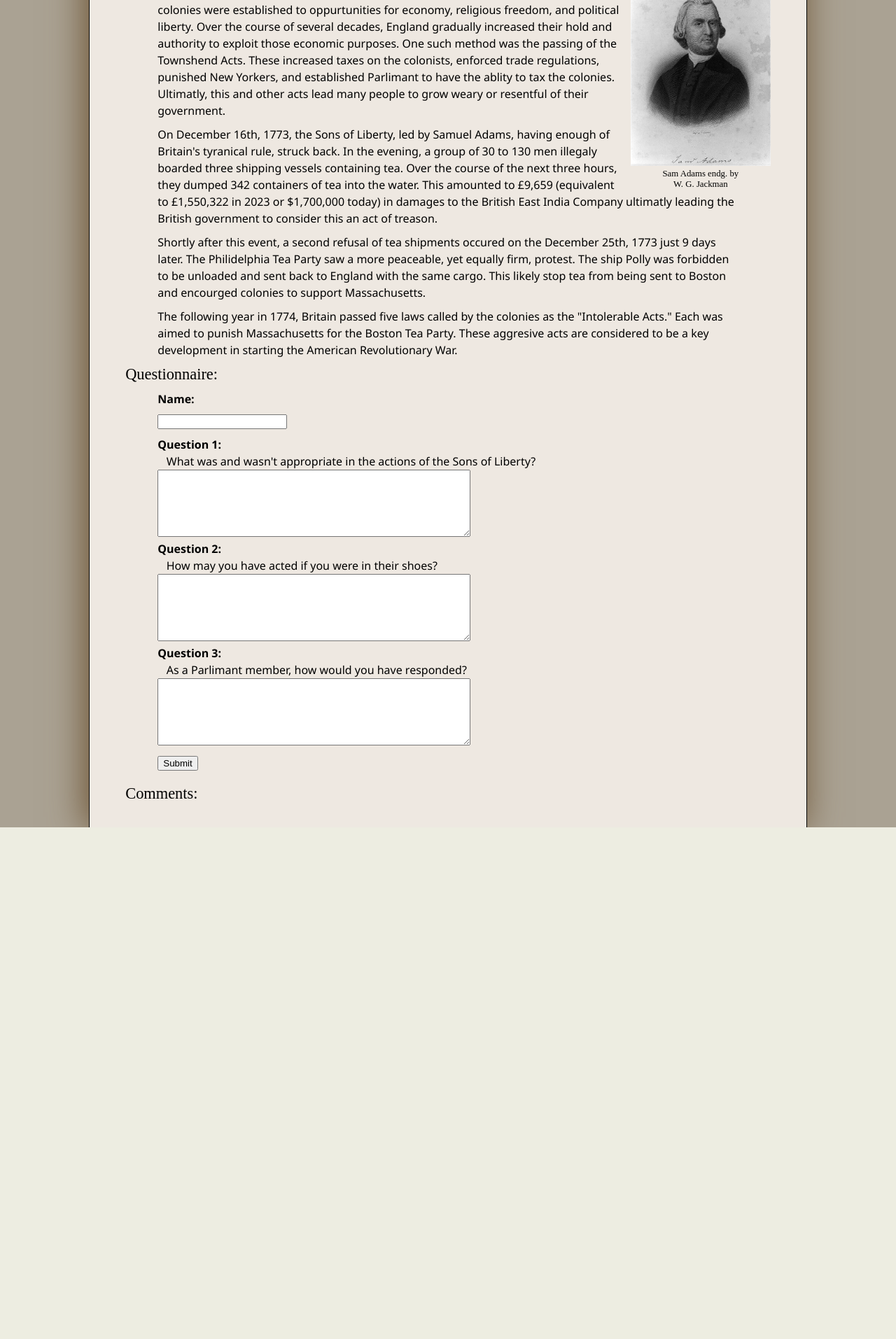
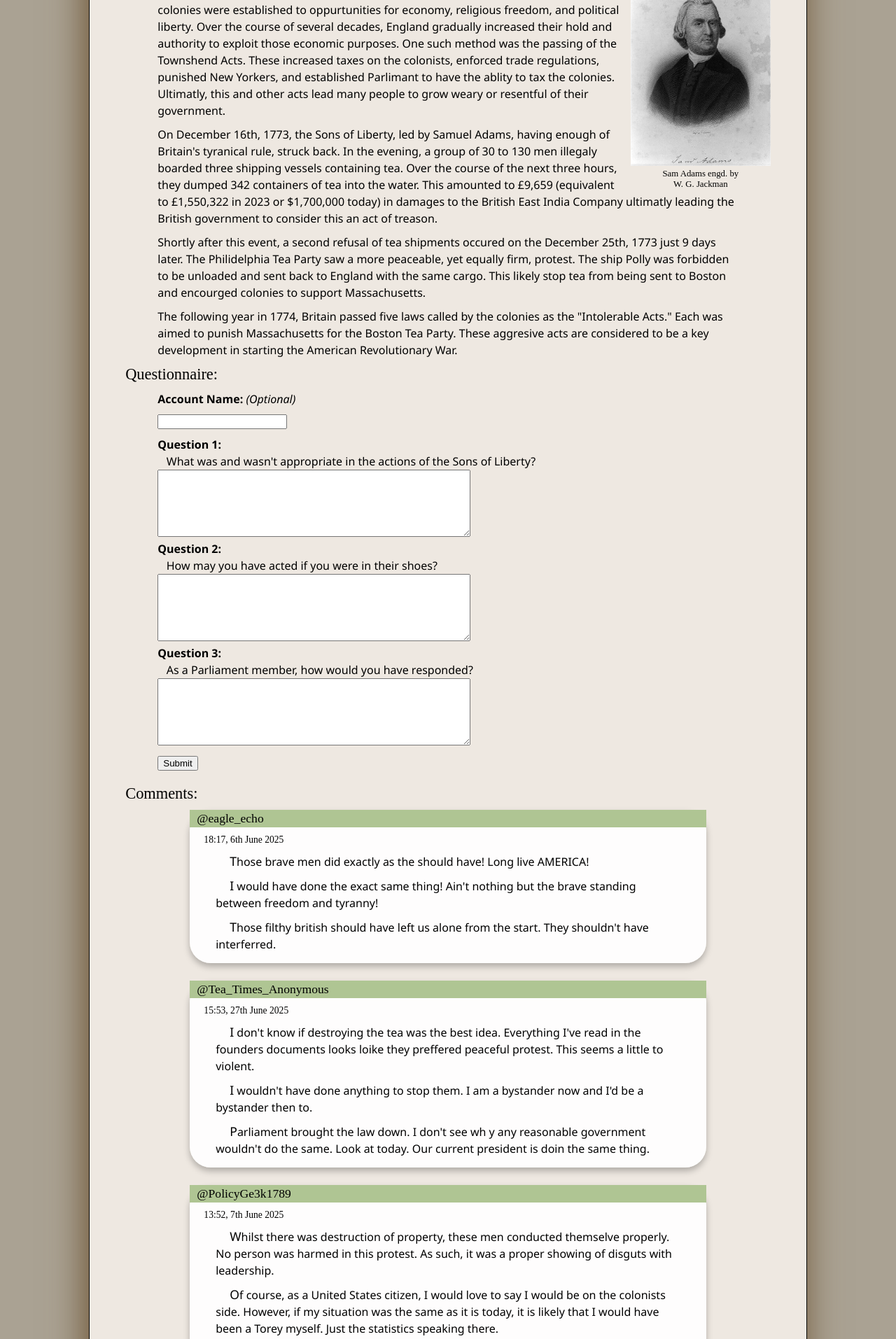
Before and after one commit to Miles-Wiser/TESD_1500_Database_Development, a PHP site: page / in a window 1280 px wide. Shown: the part 374-2287 px from the top of the page at 70% size. Before the commit the page ends 1556 px from the top, so only its background shows below. Run offline with PHP 8.4, Linux system fonts and the light colour scheme.

Commit message:
finished assignment

```diff
--- a/Chapter4/Assignment4/comments.txt
+++ b/Chapter4/Assignment4/comments.txt
@@ -1,2 +1,4 @@
-@eagle_echo	18:17 6th of June	Those brave men did exactly as the should have! Long live AMERICA!	I would have done the exact same thing! Ain't nothing but the brave standing between freedom and tyranny!	Those filthy british should have left us alone from the start. They shouldn't have interferred.
-@PolicyGe3k1789	13:52 7th of June	Whilst there was destruction of property, these men conducted themselve properly. No person was harmed in this protest. As such, it was a proper showing of disguts with leadership.	Of course, as a United States citizen, I would love to say I would be on the colonists side. However, if my situation was the same as it is today, it is likely that I would have been a Torey myself. Just the statistics speaking there.	The Parliment was heavy-handed in this instance. Their policies were wide sweep and restrictive. There should have been a target act on Boston itself and a serious attempt at arrests. Then it would have been smart to listen to the frustrations of the people. This whole mess could have been prevented if more care had be given to the colonists.
+@eagle_echo	18:17, 6th June 2025	Those brave men did exactly as the should have! Long live AMERICA!	I would have done the exact same thing! Ain't nothing but the brave standing between freedom and tyranny!	Those filthy british should have left us alone from the start. They shouldn't have interferred.
+@Tea_Times_Anonymous	15:53, 27th June 2025	I don't know if destroying the tea was the best idea. Everything I've read in the founders documents looks loike they preffered peaceful protest. This seems a little to violent.	I wouldn't have done anything to stop them. I am a bystander now and I'd be a bystander then to.	Parliament brought the law down. I don't see wh y any reasonable government wouldn't do the same. Look at today. Our current president is doin the same thing.
+@PolicyGe3k1789	13:52, 7th June 2025	Whilst there was destruction of property, these men conducted themselve properly. No person was harmed in this protest. As such, it was a proper showing of disguts with leadership.	Of course, as a United States citizen, I would love to say I would be on the colonists side. However, if my situation was the same as it is today, it is likely that I would have been a Torey myself. Just the statistics speaking there.	The Parliament was heavy-handed in this instance. Their policies were wide sweep and restrictive. There should have been a target act on Boston itself and a serious attempt at arrests. Then it would have been smart to listen to the frustrations of the people. This whole mess could have been prevented if more care had be given to the colonists.
+@eagle_echo	16:31, 27th June 2025	Your such a big ***** @Tea_Times_Anonymous. Sam Adams himself was there and was certainly no *****! 	What are you going to do when comes for your rights and takes a big ***** on your head? Pathetic! Are you going to stand idly by. Not me!	Those guys were massive ***** and wouldn't be any different today.
--- /dev/null
+++ b/Chapter4/Assignment4/index.php
@@ -0,0 +1,129 @@
+
+<!DOCTYPE html>
+<html>
+
+<head>
+    <title>The Tea Times | Call and Response</title>
+    <meta charset="UTF-8">
+    <meta lang="english">
+
+    <link href="styles/reset.css" rel="stylesheet">
+    <link href="styles/layout.css" rel="stylesheet">
+</head>
+
+<body>
+    <header>
+        <h1>The Tea Times</h1>
+        <nav>
+            <a href="index.html#">Home</a>
+            <a href="index.html#">Articles</a>
+            <a href="index.html">Call and Response</a>
+            <a href="index.html#">Contact Us</a>
+        </nav>
+    </header>
+
+    <main>
+        <h2>Call and Response</h2>
+        <p>
+            Welcome to "Call and Respone." Where we ask you, the reader, about your
+            thoughts on what has happened in the world. Read the short article below
+            then comment your insights. All are invited to respond based on their
+            own education and experience.
+        </p>
+
+        <h3>Parent Britain Punishes Disobedient Sons of Liberty for Tea Party</h3>
+
+        <div id="portrait_sam">
+            <img src="images/samuel_adams_portrait.jpg" alt="Portrait of Samuel Adams" width="200">
+            <figcaption>Sam Adams engd. by<br>W. G. Jackman </figcaption>
+        </div>
+
+        <p>
+            A key event in the History of the United States was the Boston Tea Party.
+            The American colonies were established to oppurtunities for economy,
+            religious freedom, and political liberty. Over the course of several
+            decades, England gradually increased their hold and authority to exploit
+            those economic purposes. One such method was the passing of the Townshend
+            Acts. These increased taxes on the colonists, enforced trade regulations,
+            punished New Yorkers, and established Parlimant to have the ablity to tax
+            the colonies. Ultimatly, this and other acts lead many people to grow
+            weary or resentful of their government.
+        </p>
+        <p>
+            On December 16th, 1773, the Sons of Liberty, led by Samuel Adams,
+            having enough of Britain's tyranical rule, struck back. In the evening,
+            a group of 30 to 130 men illegaly boarded three shipping vessels containing
+            tea. Over the course of the next three hours, they dumped 342 containers of
+            tea into the water. This amounted to £9,659 (equivalent to £1,550,322 in
+            2023 or $1,700,000 today) in damages to the British East India Company
+            ultimatly leading the British government to consider this an act of treason.
+        </p>
+        <p>
+            Shortly after this event, a second refusal of tea shipments occured on the
+            December 25th, 1773 just 9 days later. The Philidelphia Tea Party saw a
+            more peaceable, yet equally firm, protest. The ship Polly was forbidden to
+            be unloaded and sent back to England with the same cargo. This likely stop
+            tea from being sent to Boston and encourged colonies to support Massachusetts.
+        </p>
+        <p>
+            The following year in 1774, Britain passed five laws called by the colonies
+            as the "Intolerable Acts." Each was aimed to punish Massachusetts for the
+            Boston Tea Party. These aggresive acts are considered to be a key development
+            in starting the American Revolutionary War.
+        </p>
+
+        <h4>Questionnaire:</h4>
+
+        <form action="feedback.php" method="post">
+            <p><strong>Account Name:</strong> <em>(Optional)</em></p>
+            <input type="text" name="name">
+
+            <p><strong>Question 1:</strong><br>
+                &nbsp;&nbsp;&nbsp;What was and wasn't appropriate in the actions of the
+                Sons of Liberty?
+            </p>
+            <textarea name="question1" required rows="6" cols="53"></textarea>
+
+            <p><strong>Question 2:</strong><br>
+                &nbsp;&nbsp;&nbsp;How may you have acted if you were in their shoes?
+            </p>
+            <textarea name="question2" required rows="6" cols="53"></textarea>
+
+            <p><strong>Question 3:</strong><br>
+                &nbsp;&nbsp;&nbsp;As a Parliament member, how would you have responded?
+            </p>
+            <textarea name="question3" required rows="6" cols="53"></textarea>
+            <br>
+            <input type="submit" value="Submit">
+        </form>
+
+        <h4>Comments:</h4>
+
+        <?php
+        $document_root = $_SERVER['DOCUMENT_ROOT'];
+        $comments= file("comments.txt");
+
+        // count the number of comments in the array
+        $numComments = count($comments);
+
+        if ($numComments == 0) {
+            echo "<p>No comments to display. Be the first!</p>";
+        }
+
+        // Seperates each \t seperate element from comments.txt to a new line and displays to the webpage
+        for ($i = 0; $i < $numComments; $i++) {
+
+            $line = explode("\t", $comments[$i]);
+
+            echo "<div class='comments'>",
+                "<h5>".$line[0]."</h5>",
+                "<h6>".$line[1]."</h6>",
+                "<p>".$line[2]."</p>",
+                "<p>".$line[3]."</p>",
+                "<p>".$line[4]."</p>",
+                "</div>";
+        }
+        ?>
+    </main>
+</body>
+</html>
--- a/Chapter4/Assignment4/styles/layout.css
+++ b/Chapter4/Assignment4/styles/layout.css
@@ -85,6 +85,17 @@ h4 {
     margin: 10px auto;
 }
 
+h5 {
+    background-color: rgb(175, 197, 147);
+    font: 1.1em "Apple Chancery";
+    padding: 2px 10px;
+}
+
+h6 {
+    font-size: 0.85em;
+    margin: 10px 20px;
+}
+
 /* P Styles */
 
 p:not(form p) {
@@ -110,3 +121,17 @@ form {
 form input {
     margin: 10px auto;
 }
+
+/* Comments styles */
+div.comments {
+    margin: 10px 10% 25px;
+    padding-bottom: 5px;
+    background-color: rgba(255, 255, 255, 0.926);
+    border-radius: 30px;
+    box-shadow: 0px 5px 10px rgba(0, 0, 0, 0.261);
+}
+
+div.comments p::first-letter {
+    margin-left: 20px;
+    font-size: 1.1em;
+}
```
Also changed, not shown: Chapter4/Assignment4/feedback.php (+61 -0 lines), Chapter4/Tutorial4/processfeedback.php (+18 -0 lines).
